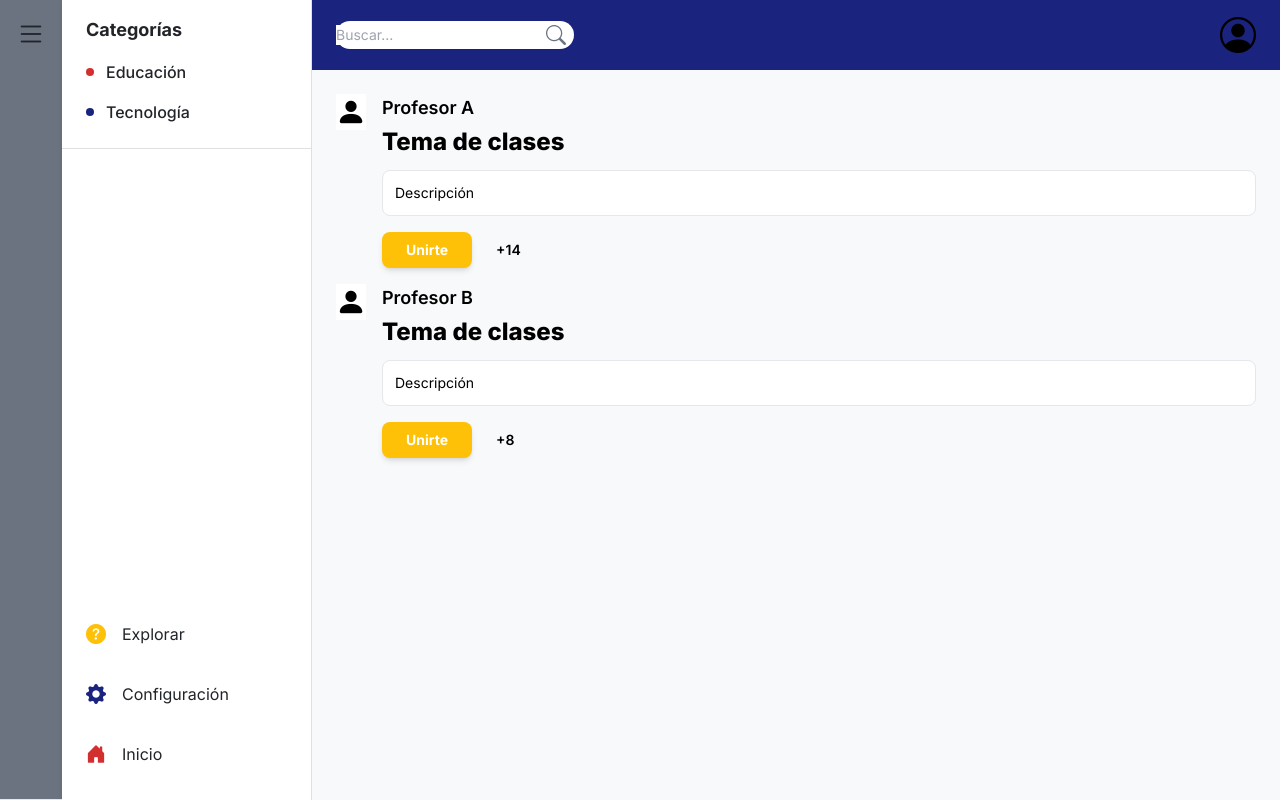
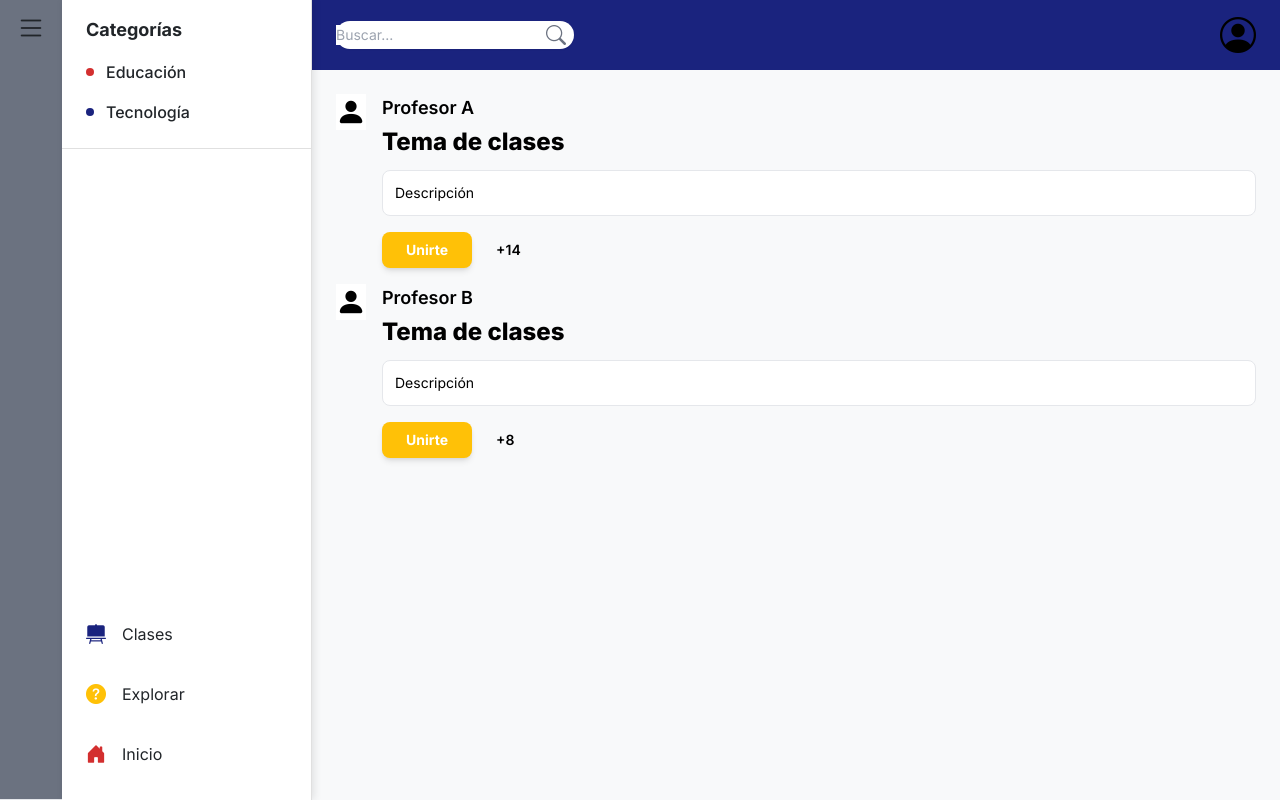
Before and after one commit to lslszz/Naru-Estudio-Coding, a Django app: template naru_estudio/naruapp/templates/naruapp/naru_clases.html in a window 1280 px wide. Run offline with Django 3.2, Linux system fonts and the light colour scheme; the template is opened without the code that fills it, so the values that code supplies are empty; some libraries are stand-ins or nearby versions.

Commit message:
feat: Agrega icono de clases y mejora desplegable estático

```diff
--- a/naru_estudio/naruapp/static/naruapp/css/style_naruestudio.css
+++ b/naru_estudio/naruapp/static/naruapp/css/style_naruestudio.css
@@ -36,6 +36,21 @@ body {
 }
 
 /* --- Estilos de la Barra Lateral (Sidebar) --- */
+.divHamburguesa {
+    position: sticky;
+    min-width: 50px;
+}
+
+.iconHamburguesa {
+    position: sticky;
+    top: 0;
+    left: 50%;
+    transform: translate(-50%);
+    padding: 10px 16px;
+}
+
+
+
 .sidebar {
     width: var(--sidebar-width);
     flex-shrink: 0;
@@ -45,6 +60,8 @@ body {
     flex-direction: column;
     border-right: 1px solid #E0E0E0;
     color: var(--text-dark);
+    position: sticky;
+    top: 0;
 }
 
 .hidden {
--- a/naru_estudio/naruapp/static/naruapp/js/script.js
+++ b/naru_estudio/naruapp/static/naruapp/js/script.js
@@ -3,6 +3,10 @@ window.onload = function() {
     // FUNCIONES
     function LinkeaExplorar() {
         window.location.href = "/naru-estudio/entradas";
+    };
+
+    function LinkeaClases() {
+        window.location.href = "/naru-estudio/clases";
     };
 
     function OcultarPilar () {
@@ -11,10 +15,13 @@ window.onload = function() {
 
     // MANEJADOR DE EVENTOS
     const divExplorar = document.querySelector(".divExplorar")
+    const divClases = document.querySelector(".divClases")
     const divHamburguesa = document.querySelector(".divHamburguesa")
     const pilar = document.querySelector(".sidebar")
 
     divExplorar.addEventListener("click", LinkeaExplorar)
+    divClases.addEventListener("click", LinkeaClases)
     divHamburguesa.addEventListener("click", OcultarPilar)
 
+
 }
--- a/naru_estudio/naruapp/templates/naruapp/base-naru.html
+++ b/naru_estudio/naruapp/templates/naruapp/base-naru.html
@@ -22,8 +22,8 @@
     <div class="app-container">
 
         <!-- Icono de Hamburguesa/Menú (Top-Left) -->
-        <div class="divHamburguesa p-4 border-b border-gray-200 bg-gray-500">
-            <i class="bi bi-list text-3xl text-[var(--text-dark)] cursor-pointer"></i>
+        <div class="divHamburguesa border-b border-gray-200 bg-gray-500">
+            <i class="iconHamburguesa bi bi-list text-3xl text-[var(--text-dark)] cursor-pointer"></i>
         </div>
 
         <!-- Barra Lateral (Sidebar) -->
@@ -35,13 +35,13 @@
 
             <!-- Sección de Navegación Inferior -->
             <div class="mt-auto flex flex-col pb-4">
+                <div class="divClases nav-icon-item">
+                    <i class="bi bi-easel2-fill text-xl mr-4 text-[var(--dark-blue)]"></i>
+                    <span>Clases</span>
+                </div>
                 <div class="divExplorar nav-icon-item">
                     <i class="bi bi-question-circle-fill text-xl mr-4 text-[var(--primary-yellow)]"></i>
                     <span>Explorar</span>
-                </div>
-                <div class="nav-icon-item">
-                    <i class="bi bi-gear-fill text-xl mr-4 text-[var(--dark-blue)]"></i>
-                    <span>Configuración</span>
                 </div>
                 <div class="nav-icon-item">
                     <i class="bi bi-house-door-fill text-xl mr-4 text-[var(--secondary-red)]"></i>
```
